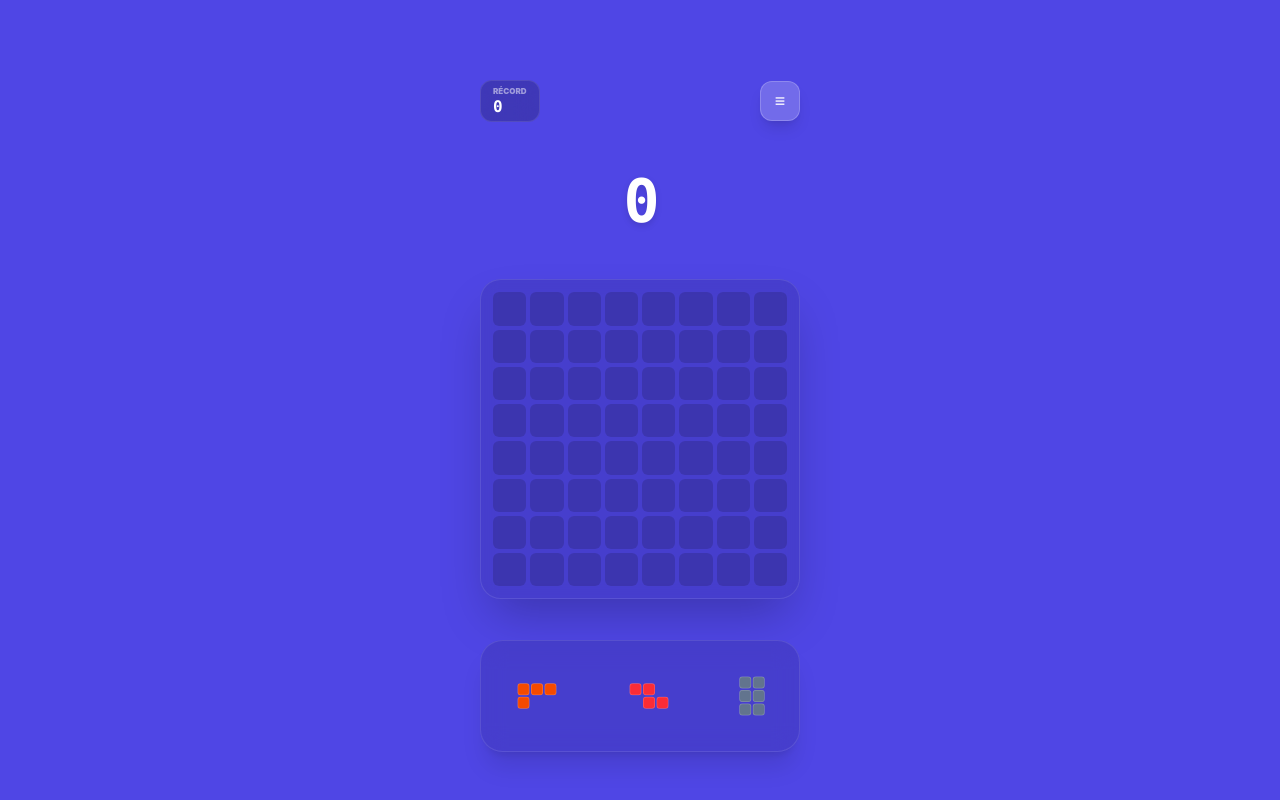
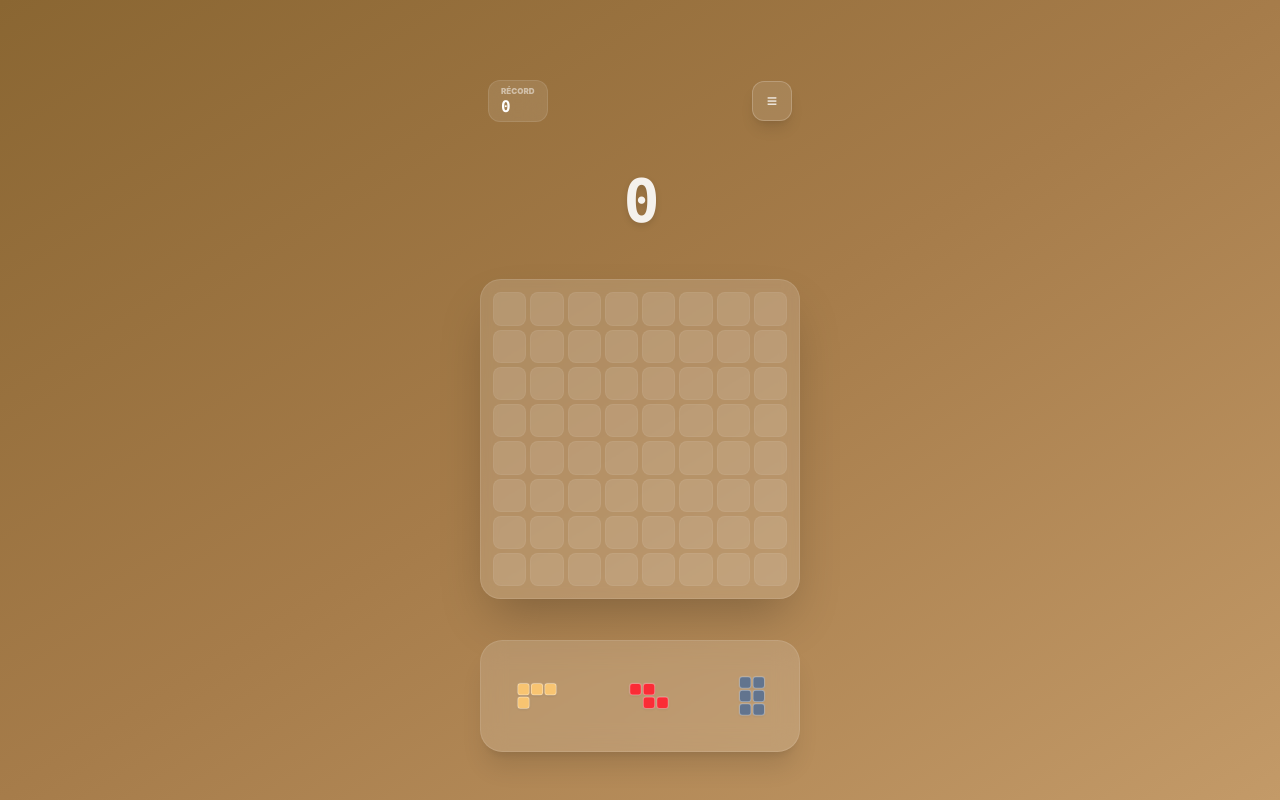
Before and after one commit to iElaeht/ElaehtBlock, a React (Vite) app: page / in a window 1280 px wide. Both pictures are taken after a click on the button "JUGAR". Built offline with nearby package versions, Linux system fonts and the light colour scheme.

Commit message:
Actualizando la variantes de colores al juego

```diff
--- a/src/App.tsx
+++ b/src/App.tsx
@@ -39,16 +39,28 @@ const animationStyles = `
   }
 `;
 
-// PALETA DE COLORES MINIMALISTAS PARA MODO RENDIMIENTO
+// PALETA DE COLORES MINIMALISTAS PARA MODO RENDIMIENTO (CÁLIDOS MATE)
 const PERFORMANCE_COLORS: Record<string, string> = {
   'bg-blue-600': 'bg-blue-500',
-  'bg-emerald-600': 'bg-green-500',
+  'bg-emerald-600': 'bg-emerald-500',
   'bg-red-600': 'bg-red-500',
   'bg-purple-600': 'bg-purple-500',
   'bg-orange-600': 'bg-orange-500',
   'bg-cyan-600': 'bg-cyan-500',
   'bg-pink-600': 'bg-pink-500',
   'bg-indigo-600': 'bg-indigo-500',
+};
+
+// PALETA DE PIEZAS CORREGIDA: TONOS CÁLIDOS MATE, DESATURADOS Y SEGUROS (CRISTAL ESMERILADO)
+const PIECE_COLORS: Record<string, string> = {
+  'bg-blue-600': 'bg-[#7FB3D5]',   // Azul Acero Suave
+  'bg-emerald-600': 'bg-[#73C6B6]', // Verde Jade Mate
+  'bg-red-600': 'bg-[#E59866]',    // Terracota Suave
+  'bg-purple-600': 'bg-[#BB8FCE]', // Lavanda Grisáceo
+  'bg-orange-600': 'bg-[#F8C471]', // Arena Tostada
+  'bg-cyan-600': 'bg-[#83D0C9]',   // Turquesa Mate
+  'bg-pink-600': 'bg-[#F1948A]',   // Coral Suave
+  'bg-indigo-600': 'bg-[#85C1E9]', // Celeste Grisáceo
 };
 
 const SOUNDS = {
@@ -58,13 +70,18 @@ const SOUNDS = {
   click: 'https://assets.mixkit.co/active_storage/sfx/2568/2568-preview.mp3',
 };
 
+// --- NUEVOS TEMAS: GRADIENTES MINIMALISTAS CÁLIDOS, RICOS Y CÓMODOS (v3.8) ---
 const THEMES = [
-  { bg: 'bg-[#4F46E5]', text: 'text-white', accent: 'bg-white !text-[#4F46E5]', secondary: 'bg-white/20' },
-  { bg: 'bg-[#059669]', text: 'text-white', accent: 'bg-yellow-400 !text-emerald-900', secondary: 'bg-black/10' },
-  { bg: 'bg-[#DC2626]', text: 'text-white', accent: 'bg-black !text-white', secondary: 'bg-white/10' },
-  { bg: 'bg-[#7C3AED]', text: 'text-white', accent: 'bg-emerald-400 !text-purple-900', secondary: 'bg-white/10' },
-  { bg: 'bg-[#EA580C]', text: 'text-white', accent: 'bg-white !text-orange-600', secondary: 'bg-black/10' },
-  { bg: 'bg-[#0891B2]', text: 'text-white', accent: 'bg-white !text-cyan-600', secondary: 'bg-white/20' },
+  // De Terracota a Cobre Suave
+  { id: 'terracotta', bg: 'bg-gradient-to-br from-[#7B3F00] via-[#854E15] to-[#9A6038]', text: 'text-white/90', accent: 'bg-white/90 !text-[#7B3F00]', accentText: 'text-[#7B3F00]' },
+  // De Ocre Profundo a Arena Tostada
+  { id: 'ochre', bg: 'bg-gradient-to-br from-[#8A6632] via-[#A67C4A] to-[#C39A68]', text: 'text-white/90', accent: 'bg-white/90 !text-[#8A6632]', accentText: 'text-[#8A6632]' },
+  // De Sombra Quemada a Óxido Suave
+  { id: 'rust', bg: 'bg-gradient-to-br from-[#5D4037] via-[#795548] to-[#9A7363]', text: 'text-white/90', accent: 'bg-white/90 !text-[#5D4037]', accentText: 'text-[#5D4037]' },
+  // De Oria Profundo a Oro Viejo
+  { id: 'gold', bg: 'bg-gradient-to-br from-[#6A4F23] via-[#856C3B] to-[#A08853]', text: 'text-white/90', accent: 'bg-white/90 !text-[#6A4F23]', accentText: 'text-[#6A4F23]' },
+  // De Granate Suave a Rosa Polvoriento
+  { id: 'maroon', bg: 'bg-gradient-to-br from-[#6D4242] via-[#855D5D] to-[#9E7878]', text: 'text-white/90', accent: 'bg-white/90 !text-[#6D4242]', accentText: 'text-[#6D4242]' },
 ];
 
 // --- COMPONENTES OPTIMIZADOS ---
@@ -74,25 +91,27 @@ const BoardCell = memo(({ r, c, color, isPreview, isInvalid, performanceMode }:
 
   const cellState = useMemo(() => {
     if (color) {
-      const activeColor = performanceMode ? (PERFORMANCE_COLORS[color] || color) : color;
-      return `${activeColor} border-white/30 ${performanceMode ? '' : 'shadow-[inset_0_0_8px_rgba(255,255,255,0.2)]'}`;
+      const activeColor = performanceMode ? (PERFORMANCE_COLORS[color] || color) : (PIECE_COLORS[color] || color);
+      // Resaltado notable con borde blanco transparente (estilo cristal)
+      return `${activeColor} border-white/40 ring-1 ring-white/10 ${performanceMode ? '' : 'shadow-sm'}`;
     }
     if (isPreview) {
-        if (isInvalid) return 'bg-red-500/50 border-red-200';
-        const previewOpacity = performanceMode ? 'bg-black/20' : 'bg-black/60';
-        return `${previewOpacity} border-white border-2 z-10 ${performanceMode ? '' : 'scale-105'}`;
+        if (isInvalid) return 'bg-red-500/40 border-red-300/50';
+        const previewOpacity = performanceMode ? 'bg-white/10' : 'bg-white/20';
+        return `${previewOpacity} border-white/60 border-2 z-10 ${performanceMode ? '' : 'scale-105'}`;
     }
-    return `bg-black/15 border-transparent`;
+    // Fondo de celda suave y adaptable (cristal esmerilado)
+    return `bg-white/10 border-white/5`;
   }, [color, isPreview, isInvalid, performanceMode]);
 
-  return <div ref={setNodeRef} className={`aspect-square w-full rounded-md border ${cellState}`} />;
+  return <div ref={setNodeRef} className={`aspect-square w-full rounded-lg border ${cellState}`} />;
 });
 
 const DraggablePiece = memo(({ id, shape, color, isOverlay = false, performanceMode }: any) => {
   const { attributes, listeners, setNodeRef, transform, isDragging } = useDraggable({ id });
 
   const activeColor = useMemo(() => {
-    return performanceMode ? (PERFORMANCE_COLORS[color] || color) : color;
+    return performanceMode ? (PERFORMANCE_COLORS[color] || color) : (PIECE_COLORS[color] || color);
   }, [color, performanceMode]);
 
   const style = {
@@ -110,7 +129,7 @@ const DraggablePiece = memo(({ id, shape, color, isOverlay = false, performanceM
       <div className="grid gap-0.5" style={{ gridTemplateColumns: `repeat(${shape[0].length}, 1fr)` }}>
         {shape.map((row: any[], rIdx: number) => row.map((cell, cIdx) => (
           <div key={`${rIdx}-${cIdx}`}
-            className={`w-[4.5vw] h-[4.5vw] max-w-[16px] max-h-[16px] rounded-sm ${cell ? `${activeColor} border border-white/20` : 'bg-transparent'}`}
+            className={`w-[4.5vw] h-[4.5vw] max-w-[16px] max-h-[16px] rounded-sm ${cell ? `${activeColor} border border-white/40 shadow-sm ring-1 ring-white/10` : 'bg-transparent'}`}
           />
         )))}
       </div>
@@ -121,11 +140,13 @@ const DraggablePiece = memo(({ id, shape, color, isOverlay = false, performanceM
 const PieceDock = ({ children, performanceMode }: any) => {
   const { setNodeRef } = useDroppable({ id: 'piece-dock' });
   return (
-    <div ref={setNodeRef} className={`w-full max-w-[320px] h-28 flex justify-around items-center bg-black/10 rounded-[1.4rem] border border-white/10 relative mb-6 shadow-xl ${performanceMode ? '' : 'backdrop-blur-md'}`}>
+    <div ref={setNodeRef} className={`w-full max-w-[320px] h-28 flex justify-around items-center bg-white/15 rounded-[1.4rem] border border-white/10 relative mb-6 ${performanceMode ? '' : 'backdrop-blur-md shadow-xl'}`}>
       {children}
     </div>
   );
 };
+
+// --- COMPONENTE PRINCIPAL ---
 
 export default function App() {
   const [isLoading, setIsLoading] = useState(true);
@@ -146,7 +167,7 @@ export default function App() {
   const [showMenu, setShowMenu] = useState(false);
   const [confirmDelete, setConfirmDelete] = useState(false);
   const [activeId, setActiveId] = useState<string | null>(null);
-  const [themeIndex, setThemeIndex] = useState(0);
+  const [themeIndex, setThemeIndex] = useState(() => Math.floor(Math.random() * THEMES.length));
   const [performanceMode, setPerformanceMode] = useState(() => localStorage.getItem('performance-mode') === 'true');
 
   const sensors = useSensors(useSensor(PointerSensor, { activationConstraint: { distance: 1 } }));
@@ -159,7 +180,7 @@ export default function App() {
   }, [isMuted]);
 
   const changeTheme = useCallback(() => {
-    setThemeIndex(prev => (prev + 1) % THEMES.length);
+    setThemeIndex(Math.floor(Math.random() * THEMES.length));
   }, []);
 
   useEffect(() => {
@@ -218,8 +239,8 @@ export default function App() {
     setScore(0); setDisplayScore(0); setCombo(0); setMaxCombo(0);
     setLinesCleared(0); setLastBonus(null); setAvailablePieces(getNewTransformedPieces());
     setIsGameOver(false); setShowMenu(false); setConfirmDelete(false);
-    setThemeIndex(Math.floor(Math.random() * THEMES.length));
-  }, [playSound]);
+    changeTheme(); // Cambiar gradiente cálido al reiniciar
+  }, [playSound, changeTheme]);
 
   const handleDragEnd = (event: DragEndEvent) => {
     const { over, active } = event;
@@ -273,7 +294,7 @@ export default function App() {
   const currentTheme = THEMES[themeIndex];
 
   if (isLoading) return (
-    <div className="h-[100dvh] bg-[#0a0a0a] flex flex-col items-center justify-center p-8 no-select">
+    <div className="h-[100dvh] bg-[#3E2723] flex flex-col items-center justify-center p-8 no-select">
       <style>{animationStyles}</style>
       <h1 className="text-white text-4xl font-black italic tracking-tighter uppercase opacity-80 animate-pulse">AI BLOCK</h1>
       <div className="w-48 h-[2px] bg-white/5 rounded-full overflow-hidden mt-12">
@@ -283,24 +304,24 @@ export default function App() {
   );
 
   return (
-    <div className={`h-[100dvh] w-full ${currentTheme.bg} flex flex-col items-center justify-between pb-6 pt-16 px-4 ${performanceMode ? '' : 'transition-colors duration-1000'} overflow-hidden no-select`}>
+    <div className={`h-[100dvh] w-full ${currentTheme.bg} flex flex-col items-center justify-between pb-6 pt-16 px-4 transition-colors duration-1000 overflow-hidden no-select`}>
       <style>{animationStyles}</style>
 
-      <div className="w-full flex justify-between items-center max-w-[320px] z-20 mt-4">
-        <div className={`bg-black/20 px-3 py-1.5 rounded-xl border border-white/10 ${performanceMode ? '' : 'backdrop-blur-md'}`}>
+      <div className="w-full flex justify-between items-center max-w-[320px] z-20 mt-4 px-2">
+        <div className={`bg-white/10 px-3 py-1.5 rounded-xl border border-white/10 ${performanceMode ? '' : 'backdrop-blur-md'}`}>
           <p className="text-[8px] font-black uppercase text-white/50 mb-1 leading-none">Récord</p>
           <p className="font-mono font-bold text-white text-base leading-none">{highScore}</p>
         </div>
-        <button onClick={() => { playSound(SOUNDS.click); setShowMenu(true); setConfirmDelete(false); }} className="w-10 h-10 flex items-center justify-center rounded-xl bg-white/20 border border-white/20 active:scale-90 shadow-lg">
-          <span className="text-lg text-white">≡</span>
+        <button onClick={() => { playSound(SOUNDS.click); setShowMenu(true); setConfirmDelete(false); }} className={`w-10 h-10 flex items-center justify-center rounded-xl bg-white/10 border border-white/20 active:scale-90 shadow-lg`}>
+          <span className={`text-lg text-white/90`}>≡</span>
         </button>
       </div>
 
       {!gameStarted ? (
         <div className="flex-1 flex flex-col items-center justify-center space-y-33">
-          <h1 className="text-6xl font-black italic tracking-tighter text-white leading-[0.85] drop-shadow-lg">AI BLOCK</h1>
+          <h1 className={`text-6xl font-black italic tracking-tighter ${currentTheme.text} leading-[0.85] drop-shadow-lg`}>AI BLOCK</h1>
           <button onClick={() => { playSound(SOUNDS.click); setGameStarted(true); }} className={`px-20 py-6 ${currentTheme.accent} font-black rounded-[2rem] shadow-2xl active:scale-95 transition-all text-xs tracking-[0.5em] uppercase`}>Jugar</button>
-          <p className="text-[11px] text-white/40 font-bold tracking-[0.4em] uppercase">Version: V 3.7 || ELAEHTDEV</p>
+          <p className={`text-[11px] ${currentTheme.text} opacity-50 font-bold tracking-[0.4em] uppercase`}>V 3.8 || ELAEHTDEV</p>
         </div>
       ) : (
         <DndContext sensors={sensors} collisionDetection={closestCenter}
@@ -324,14 +345,14 @@ export default function App() {
           }}>
 
           <header className="flex items-center justify-center gap-4 py-2 relative w-full max-w-[400px]">
-            <h2 className="text-[18vw] sm:text-6xl font-black text-white tracking-tighter font-mono drop-shadow-md leading-none">{displayScore}</h2>
+            <h2 className={`text-[18vw] sm:text-6xl font-black ${currentTheme.text} tracking-tighter font-mono drop-shadow-md leading-none`}>{displayScore}</h2>
             <div className="absolute left-[70%] top-0 flex flex-col gap-1 pointer-events-none w-max">
               {lastBonus && combo > 1 && <div className="bg-yellow-400 text-black text-[12px] px-3 py-1 rounded-lg font-black animate-fade-out-up shadow-xl border-2 border-black/10 flex items-center gap-1">X{combo}</div>}
-              {lastBonus && <div className="text-white text-xl sm:text-3xl font-black animate-fade-out-up drop-shadow-[0_4px_8px_rgba(0,0,0,0.5)]">+{lastBonus}</div>}
+              {lastBonus && <div className={`text-white text-xl sm:text-3xl font-black animate-fade-out-up drop-shadow-[0_4px_8px_rgba(0,0,0,0.5)]`}>+{lastBonus}</div>}
             </div>
           </header>
 
-          <div className={`w-[88vw] max-w-[320px] p-3 rounded-[1.3rem] bg-black/10 border border-white/10 ${performanceMode ? '' : 'shadow-2xl backdrop-blur-sm'}`}>
+          <div className={`w-[88vw] max-w-[320px] p-3 rounded-[1.3rem] bg-white/15 border border-white/10 ${performanceMode ? '' : 'shadow-2xl backdrop-blur-sm'}`}>
             <div className="grid grid-cols-8 gap-1">
               {grid.map((row, r) => row.map((cellColor, c) => (
                 <BoardCell key={`${r}-${c}`} r={r} c={c} color={cellColor} performanceMode={performanceMode}
@@ -350,15 +371,15 @@ export default function App() {
           </DragOverlay>
 
           {isGameOver && (
-            <div className="fixed inset-0 bg-black/90 z-[100] flex items-center justify-center p-6 backdrop-blur-md">
-              <div className="bg-white rounded-[3rem] p-10 text-center w-full max-w-[310px] shadow-2xl border border-white relative overflow-hidden">
+            <div className={`fixed inset-0 bg-black/80 z-[100] flex items-center justify-center p-6 backdrop-blur-md`}>
+              <div className={`bg-white rounded-[3rem] p-10 text-center w-full max-w-[310px] shadow-2xl border border-stone-200 relative overflow-hidden`}>
                 <p className="text-[11px] font-black uppercase opacity-30 tracking-[0.4em] mb-2">Resultado</p>
                 <div className="text-6xl font-black mb-8 text-stone-900 tracking-tighter font-mono">{score}</div>
                 <div className="grid grid-cols-2 gap-4 mb-8 border-y border-stone-100 py-4">
                   <div className="text-left"><p className="text-[9px] font-bold uppercase opacity-40">Récord</p><p className="font-mono font-bold text-stone-800 text-base">{highScore}</p></div>
                   <div className="text-right"><p className="text-[9px] font-bold uppercase opacity-40">Estado</p><p className="font-black text-emerald-600 text-[9px] uppercase">Guardado</p></div>
                 </div>
-                <button onClick={handleReset} className="w-full py-5 rounded-2xl bg-black text-white font-black text-[10px] tracking-widest active:scale-95 transition-all uppercase shadow-xl">Reintentar</button>
+                <button onClick={handleReset} className="w-full py-5 rounded-2xl bg-stone-900 text-white font-black text-[10px] tracking-widest active:scale-95 transition-all uppercase shadow-xl">Reintentar</button>
               </div>
             </div>
           )}
@@ -366,7 +387,7 @@ export default function App() {
       )}
 
       {showMenu && (
-        <div className={`fixed inset-0 z-[200] flex items-center justify-center p-8 transition-all ${performanceMode ? 'bg-black/60' : 'bg-black/90 backdrop-blur-2xl'}`}>
+        <div className={`fixed inset-0 z-[200] flex items-center justify-center p-8 transition-all ${performanceMode ? 'bg-black/60' : 'bg-black/80 backdrop-blur-2xl'}`}>
           <div className="w-full max-w-[280px] flex flex-col">
             <div className="mb-6 text-center">
               <h3 className="text-4xl font-black italic text-white uppercase tracking-tighter">AJUSTES</h3>
@@ -413,7 +434,7 @@ export default function App() {
             </div>
 
             <button onClick={() => { playSound(SOUNDS.click); setShowMenu(false); }}
-              className="w-full py-5 rounded-2xl bg-white text-black font-black text-[10px] tracking-[0.4em] shadow-xl mt-6 uppercase active:scale-95 transition-transform">
+              className={`w-full py-5 rounded-2xl bg-white ${currentTheme.accentText} font-black text-[10px] tracking-[0.4em] shadow-xl mt-6 uppercase active:scale-95 transition-transform`}>
               Volver
             </button>
           </div>
```
